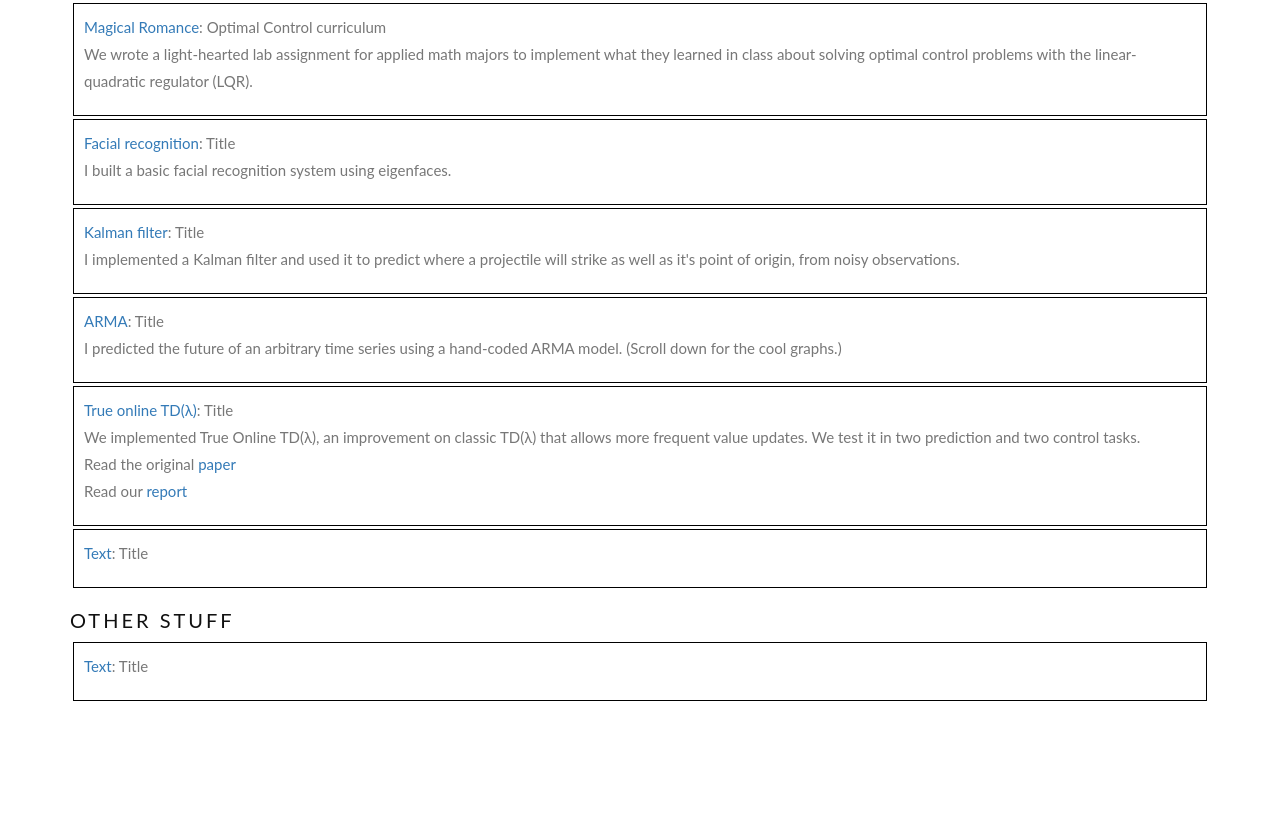
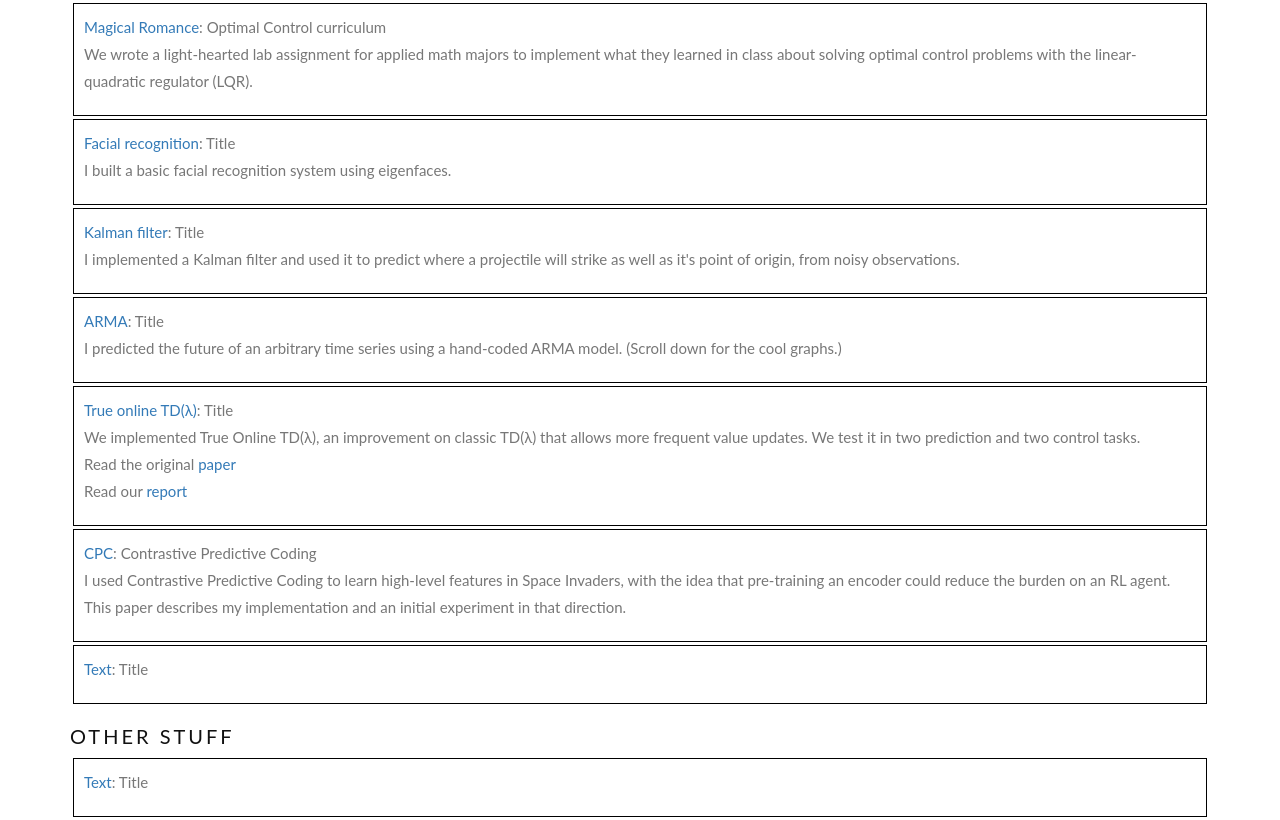
Before and after one commit to swsuggs/swsuggs.github.io, a plain HTML site: page projects.html in a window 1280 px wide. Shown: the part 1051-1871 px from the top of the page. Before the commit the page ends 1755 px from the top, so only its background shows below. Drawn offline with nearby package versions, Linux system fonts and the light colour scheme.

Commit message:
Update projects.html

```diff
--- a/projects.html
+++ b/projects.html
@@ -219,6 +219,12 @@ h2 {
 			</p>
 		</div>
 
+		<div class="project">
+			<a href="cpc.pdf" target="_blank">CPC</a>: Contrastive Predictive Coding
+			<p> I used Contrastive Predictive Coding to learn high-level features in Space Invaders, with the idea that pre-training an encoder could reduce the burden on an RL agent.  This paper describes my implementation and an initial experiment in that direction.
+
+			</p>
+		</div>
 
 
 
```
